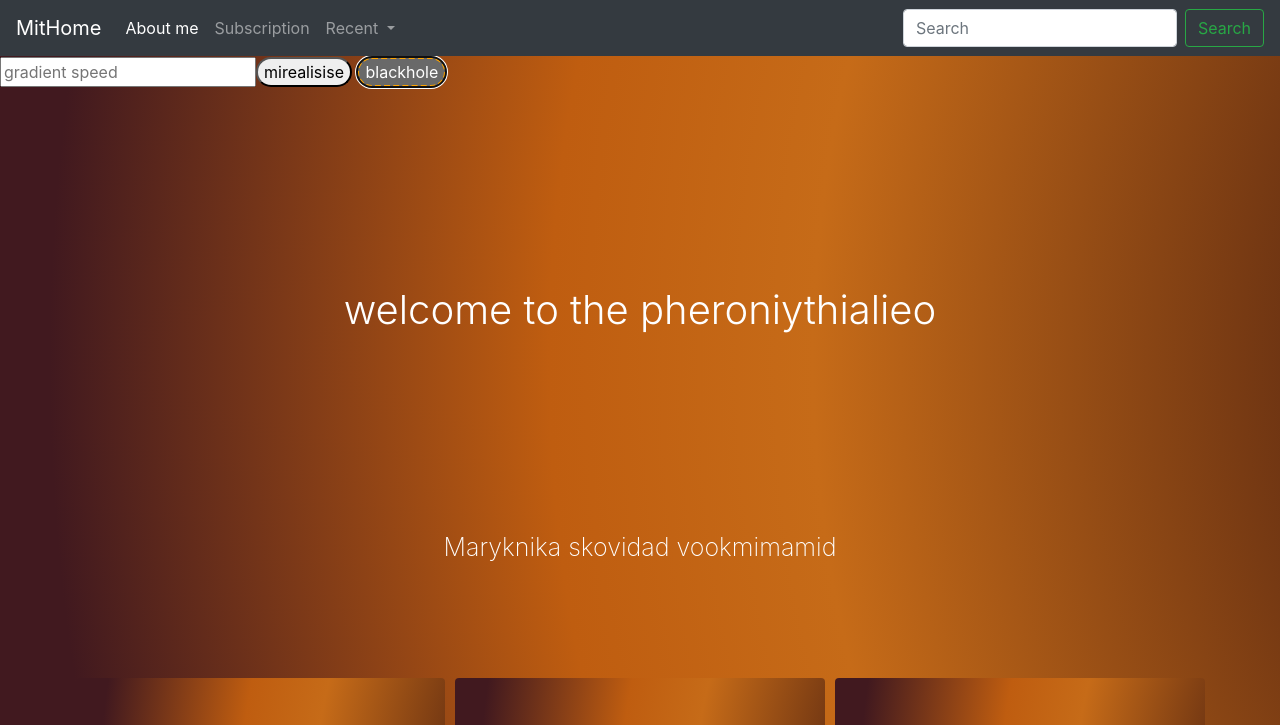
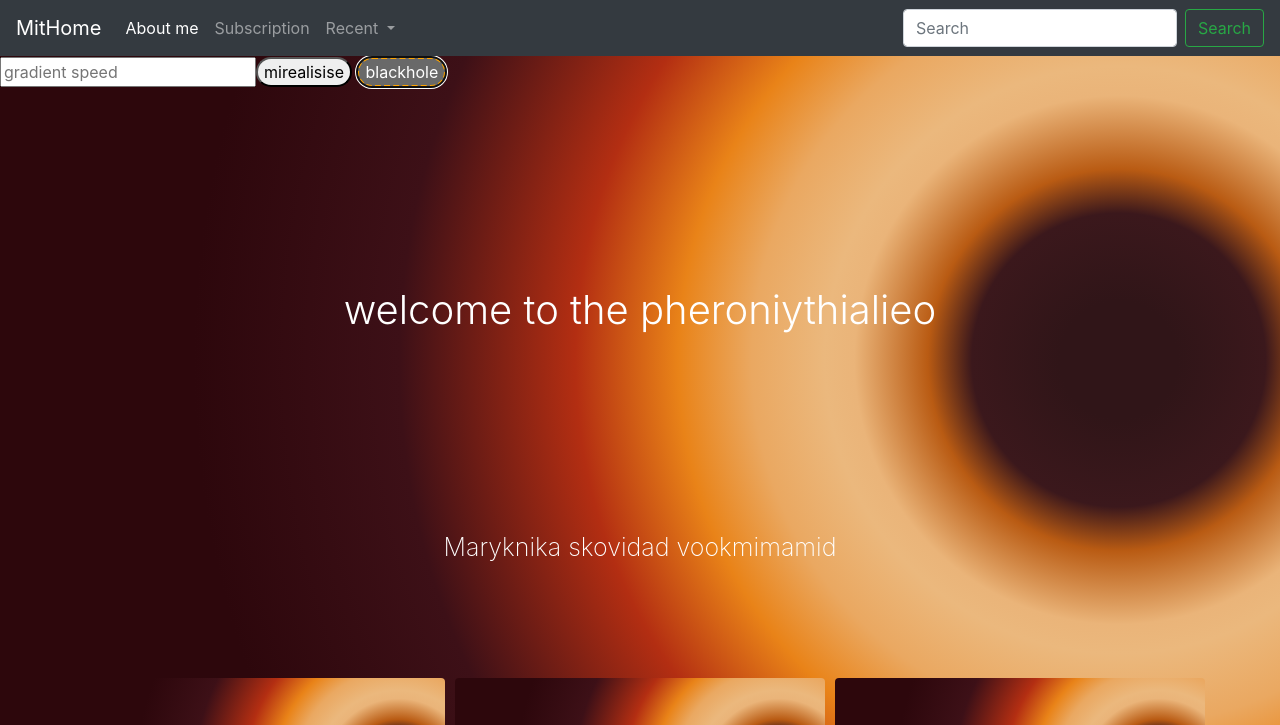
Before and after one commit to mitbuiviet/mitbuiviet.github.io, a plain HTML site: page gradient.html in a window 1280 px wide. Both pictures are taken after a click on the button "blackhole". Shown: the top 725 px of the page. Drawn offline with nearby package versions, Linux system fonts and the light colour scheme.

Commit message:
Update gradientstyle.css

```diff
--- a/gradientstyle.css
+++ b/gradientstyle.css
@@ -58,15 +58,14 @@ body{
 }
 .blackhole {
     color: white;
-    background: radial-gradient(circle, rgba(42,10,14,1) 14%, rgba(198,107,24,1) 43%, rgba(191,93,16,1) 52%, rgba(65,25,31,1) 69%, rgba(65,25,31,1) 91%);
-    background-size: 400% 400%;
+    background: radial-gradient(circle, rgba(48,21,24,1) 4%, rgba(59,24,28,1) 10%, rgba(185,91,19,1) 13%, rgba(234,180,121,1) 18%, rgba(235,184,125,1) 20%, rgba(234,168,97,1) 25%, rgba(233,131,24,1) 30%, rgba(179,46,18,1) 37%, rgba(61,16,23,1) 49%, rgba(45,7,12,1) 63%);
+    background-size: 200% 200%;
 	-webkit-animation: Gradient 10s ease infinite;
 	-moz-animation: Gradient 10s ease infinite;
 	animation: Gradient 10s ease infinite;
 }
 
-.nothing{background: linear-gradient(-45deg, rgba(237,210,235,1) 0%, rgba(253,242,252,1) 54%, rgba(253,245,252,1) 62%, rgba(252,239,250,1) 77%, rgba(255,247,254,1) 88%, rgba(253,243,252,1) 96%);
-}
+
 .userbox {
     margin-top: 5%;
     text-align: center;
```
